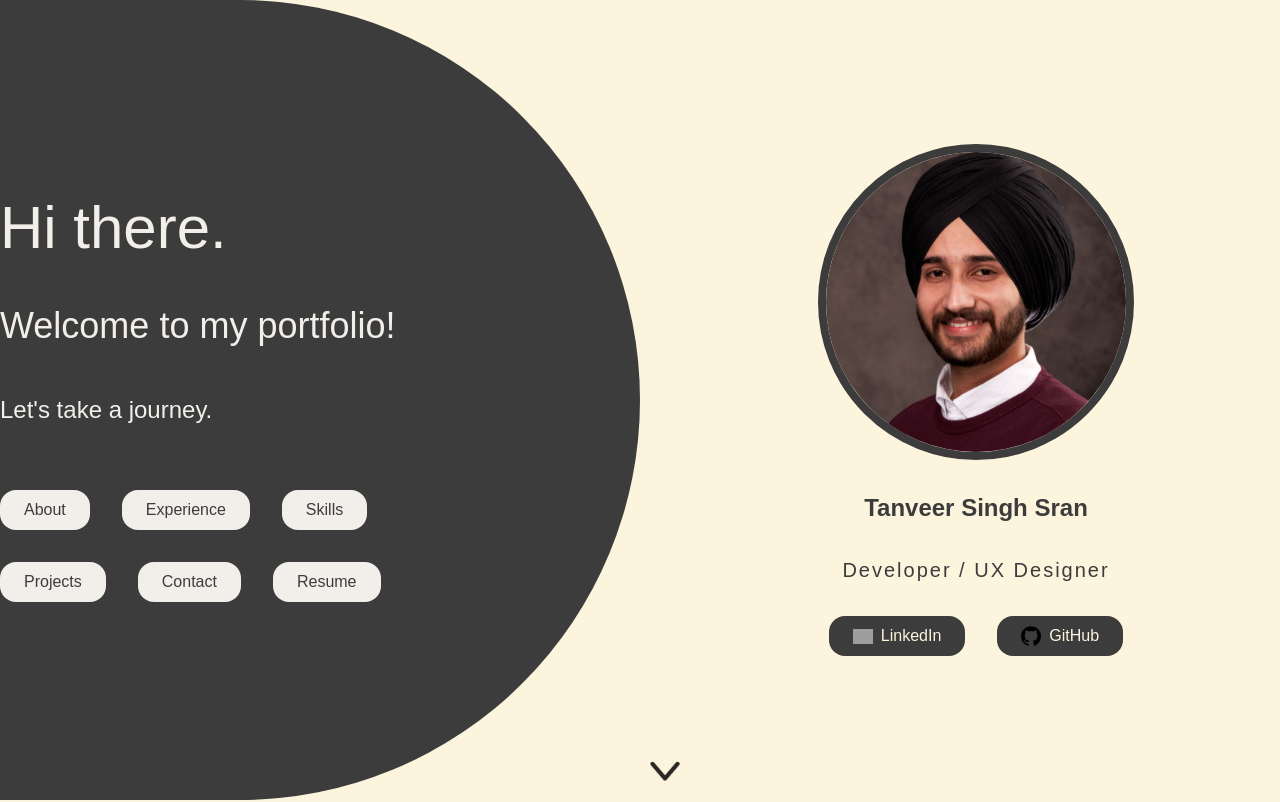
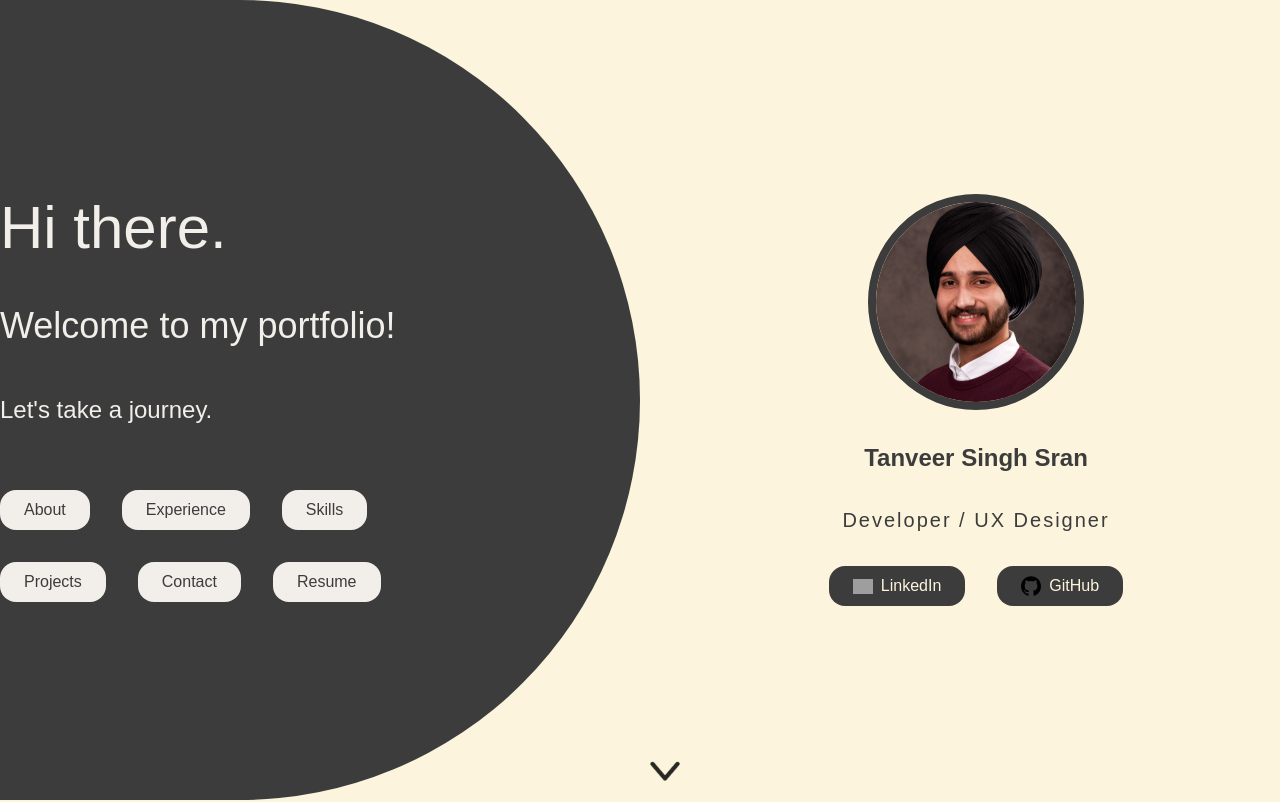
Before and after one commit to tanveersran/portfolio-website, a Next.js app in the folder my-portfolio/: page / in a window 1280 px wide. Shown: the top 802 px of the page. Built offline with nearby package versions, Linux system fonts and the light colour scheme; grey boxes are pictures that could not be loaded.

Commit message:
reduce circular image size for large screens

```diff
--- a/my-portfolio/src/components/CircularImage.js
+++ b/my-portfolio/src/components/CircularImage.js
@@ -2,18 +2,9 @@ import Image from "next/image";
 
 const CircularImage = ({ src, alt }) => {
     return (
-        <>
-            {/* For desktop view*/}
-            <div className={`hidden lg:flex rounded-full overflow-hidden border-8 border-secondary-dark`}>
-                <Image src={src} alt={alt} width={300} height={300} className="object-cover" />
-            </div>
-
-            {/* For mobile/tablet view */}
-            <div className={`flex lg:hidden rounded-full overflow-hidden border-8 border-secondary-dark`}>
+            <div className={`flex rounded-full overflow-hidden border-8 border-secondary-dark`}>
                 <Image src={src} alt={alt} width={200} height={200} className="object-cover" />
             </div>
-        </>
-
     );
 }
 
```
